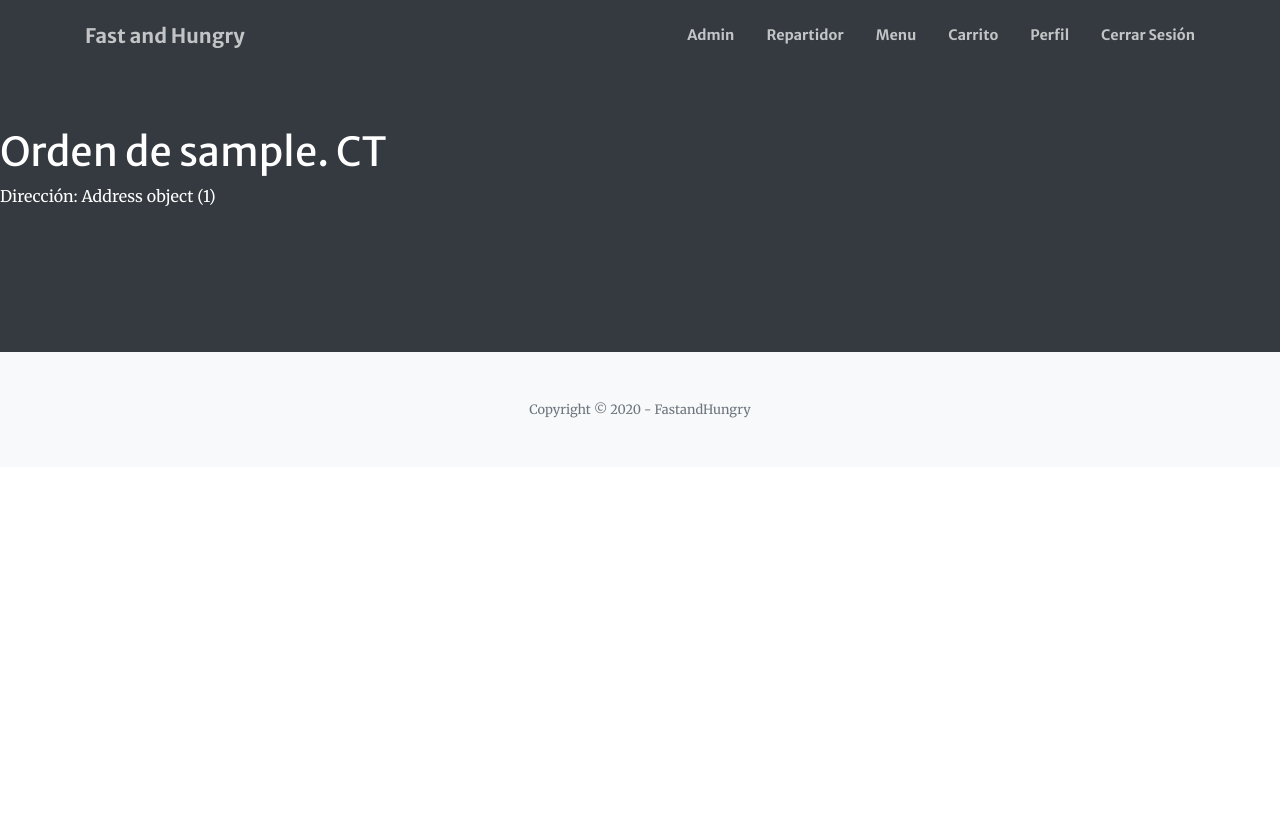
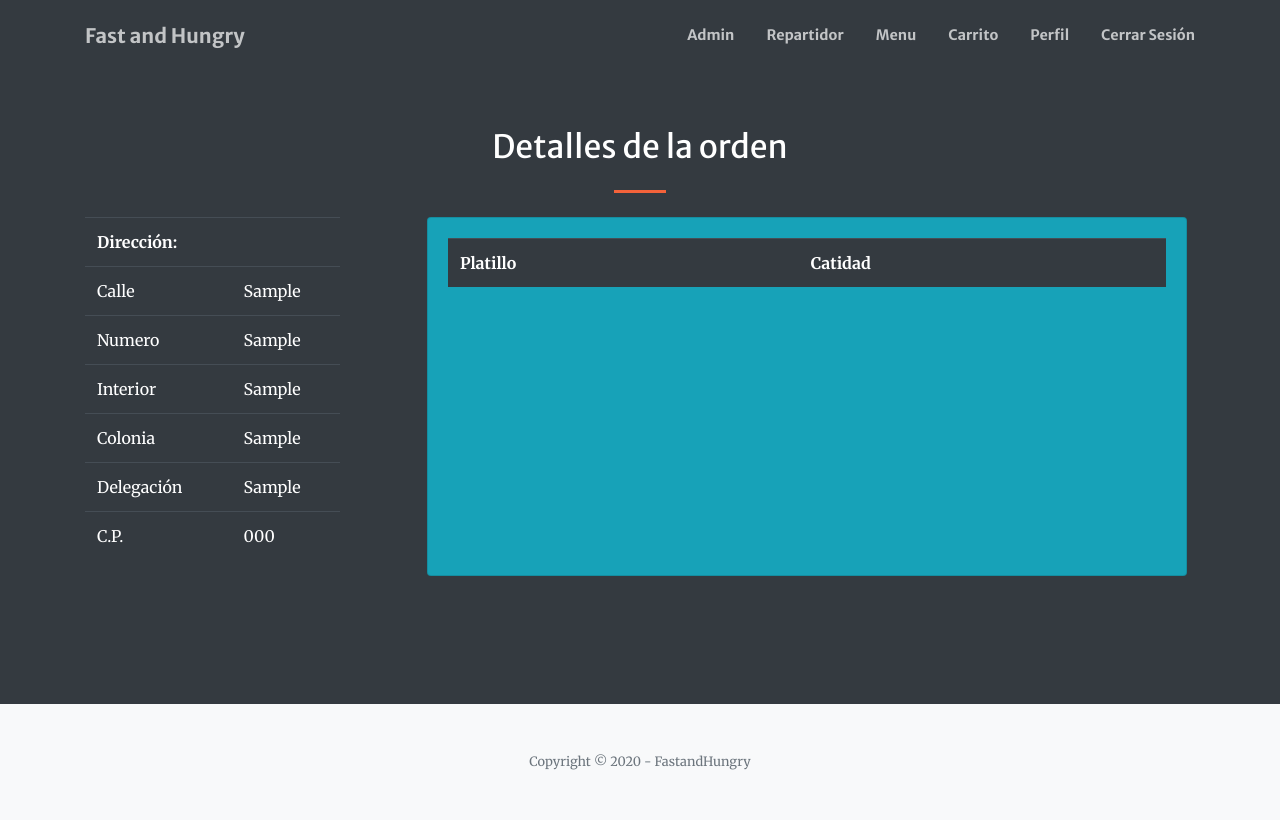
Before and after one commit to roal-stu/FastandHungry, a Django app: page /order/1/ in a window 1280 px wide. Before the commit the page ends 418 px from the top, so only its background shows below. Run offline with Django 3.2, Linux system fonts and the light colour scheme; a user stored in the database is signed in; tables that the repository leaves empty hold one stand-in row (values such as "Sample post"); lists and menus that the app fills with data are empty; some libraries are stand-ins or nearby versions.

Commit message:
Showing good the order detail

```diff
--- a/fastAndHungry/restaurante/templates/restaurante/order_detail.html
+++ b/fastAndHungry/restaurante/templates/restaurante/order_detail.html
@@ -4,8 +4,76 @@
 {% block body_content %}
 <!-- Masthead-->
 <section class="page-section bg-dark text-white">
-    <h1>{{ order}}</h1>
-    <p>Dirección: {{ order.address }}</p>
+    <div class="container">
+
+        <h2 class="text-center mt-0">Detalles de la orden</h2>
+        <hr class="divider my-4" />
+
+        <div class='row'>
+
+        <div class="col-lg-3 mr-5">
+            <table class="table table-dark">
+
+                <tr>
+                    <th>Dirección:</th>
+                    <th></th>
+				</tr>
+
+                <tr>
+					<td>Calle</td>
+					<td>{{ order.address.calle }}</td>
+                </tr>
+
+                <tr>
+					<td>Numero</td>
+					<td>{{ order.address.exterior }}</td>
+                </tr>
+
+                {% if order.address.interior %}
+                <tr>
+					<td>Interior</td>
+					<td>{{ order.address.interior }}</td>
+                </tr>
+                {% endif %}
+
+                <tr>
+					<td>Colonia</td>
+					<td>{{ order.address.colonia }}</td>
+                </tr>
+
+                <tr>
+					<td>Delegación</td>
+					<td>{{ order.address.delegacion }}</td>
+                </tr>
+
+                <tr>
+					<td>C.P.</td>
+					<td>{{ order.address.codigo_postal }}</td>
+                </tr>
+
+			</table>
+        </div>
+
+        <div class="card card-body bg-info col-lg-8 ml-4">
+			<table class="table table-dark">
+				<tr>
+					<th>Platillo</th>
+                    <th>Catidad</th>
+				</tr>
+
+				{% for element in order.order_elems_all %}
+
+				<tr>
+					<td>{{element.element.name}}</td>
+					<td>{{element.quantity}}</td>
+
+				</tr>
+				{% endfor %}
+
+			</table>
+        </div>
+
+        </div>
 
 </section>
 {% endblock body_content %}
--- a/fastAndHungry/users/models.py
+++ b/fastAndHungry/users/models.py
@@ -7,31 +7,54 @@ from django.core.validators import RegexValidator
 # Create your models here.
 
 class User(AbstractUser):
-	"""User Model.
+    """User Model.
     TODO: extends the django user model
     """
-	is_admin = models.BooleanField(default=False)
-	is_delivery_man = models.BooleanField(default=False)
+    is_admin = models.BooleanField(default=False)
+    is_delivery_man = models.BooleanField(default=False)
 
-	phone_regex = RegexValidator(regex=r'^\+?1?\d{9,15}$', message="Phone number must be entered in the format: '+999999999'. Up to 15 digits allowed.")
-	phone_number = models.CharField(validators=[phone_regex], max_length=17, blank=True) # validators should be a list
+    phone_regex = RegexValidator(regex=r'^\+?1?\d{9,15}$', message="Phone number must be entered in the format: '+999999999'. Up to 15 digits allowed.")
+    phone_number = models.CharField(validators=[phone_regex], max_length=17, blank=True) # validators should be a list
 
-	class Meta:
-	    db_table = 'auth_user'
+    def __str__(self):
+        """Get str representation."""
+        if self.first_name:
+            return '%s %s' % (self.first_name, self.last_name)
+        else:
+            return self.username
+
+    def __repr__(self):
+       """Get str representation."""
+       return self.__str__()
+
+    class Meta:
+        db_table = 'auth_user'
 
 
 class Address(models.Model):
-	"""User Address.
+    """User Address.
     TODO: represents an address
-	Each address must be related to a user
+    Each address must be related to a user
     """
-	calle = models.CharField(max_length = 100)
-	exterior = models.CharField(max_length = 100)
-	interior = models.CharField(max_length = 100, null= True, blank=True)
-	colonia = models.CharField(max_length = 100)
-	codigo_postal = models.CharField(max_length = 100)
-	delegacion = models.CharField(max_length = 100)
-	entre_calle_1 = models.CharField(max_length = 100, null = True, blank=True)
-	entre_calle_2 = models.CharField(max_length = 100, null = True, blank=True)
-	referencias = models.CharField(max_length = 200, null = True, blank=True)
-	usuario = models.ForeignKey(User, on_delete = models.CASCADE)
+    calle = models.CharField(max_length = 100)
+    exterior = models.CharField(max_length = 100)
+    interior = models.CharField(max_length = 100, null= True, blank=True)
+    colonia = models.CharField(max_length = 100)
+    codigo_postal = models.CharField(max_length = 100)
+    delegacion = models.CharField(max_length = 100)
+    entre_calle_1 = models.CharField(max_length = 100, null = True, blank=True)
+    entre_calle_2 = models.CharField(max_length = 100, null = True, blank=True)
+    referencias = models.CharField(max_length = 200, null = True, blank=True)
+    usuario = models.ForeignKey(User, on_delete = models.CASCADE)
+
+    def __str__(self):
+        """Get str representation."""
+        return '%s. %s, %s' % (self.usuario,self.calle,self.exterior)
+
+    def str_rep(self):
+        """Get str representation."""
+        return 'Calle %s, Exterior %s, Interior %s\nColonia %s Delegación %s C.P. %s ' % (self.calle, self.exterior, self.interior, self.colonia, self.delegacion, self.codigo_postal)
+
+    def __repr__(self):
+        """Get str representation."""
+        return self.__str__()
```
